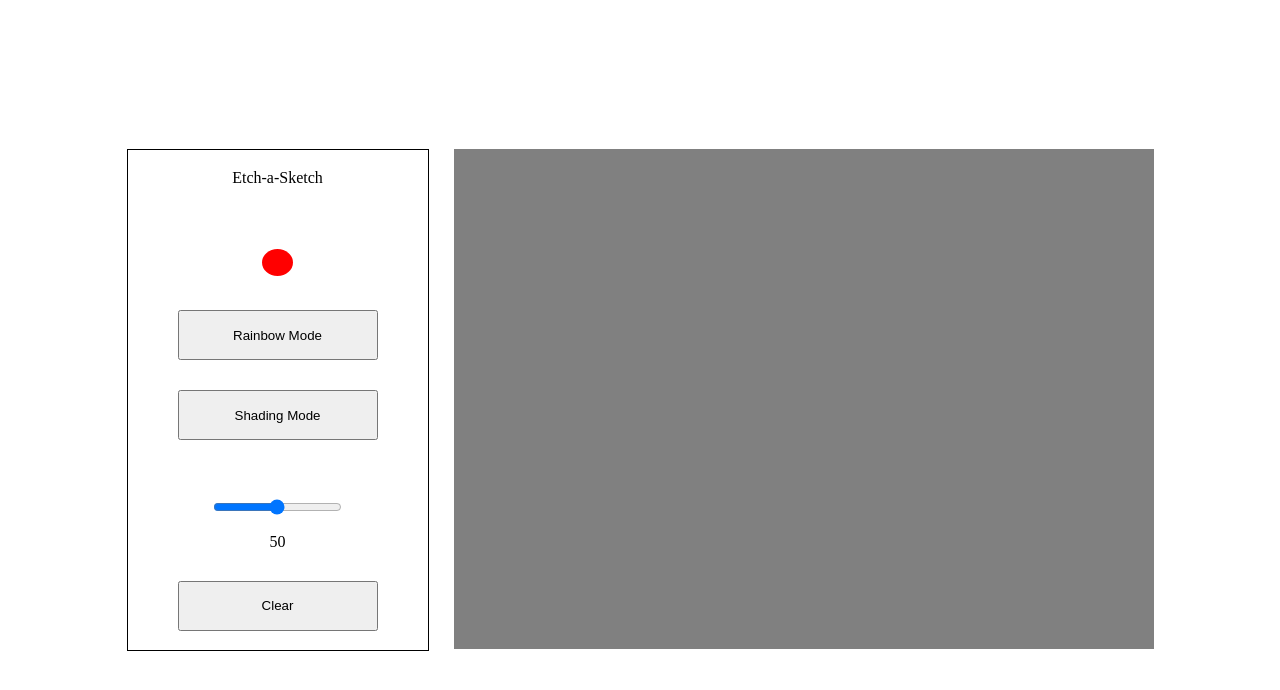
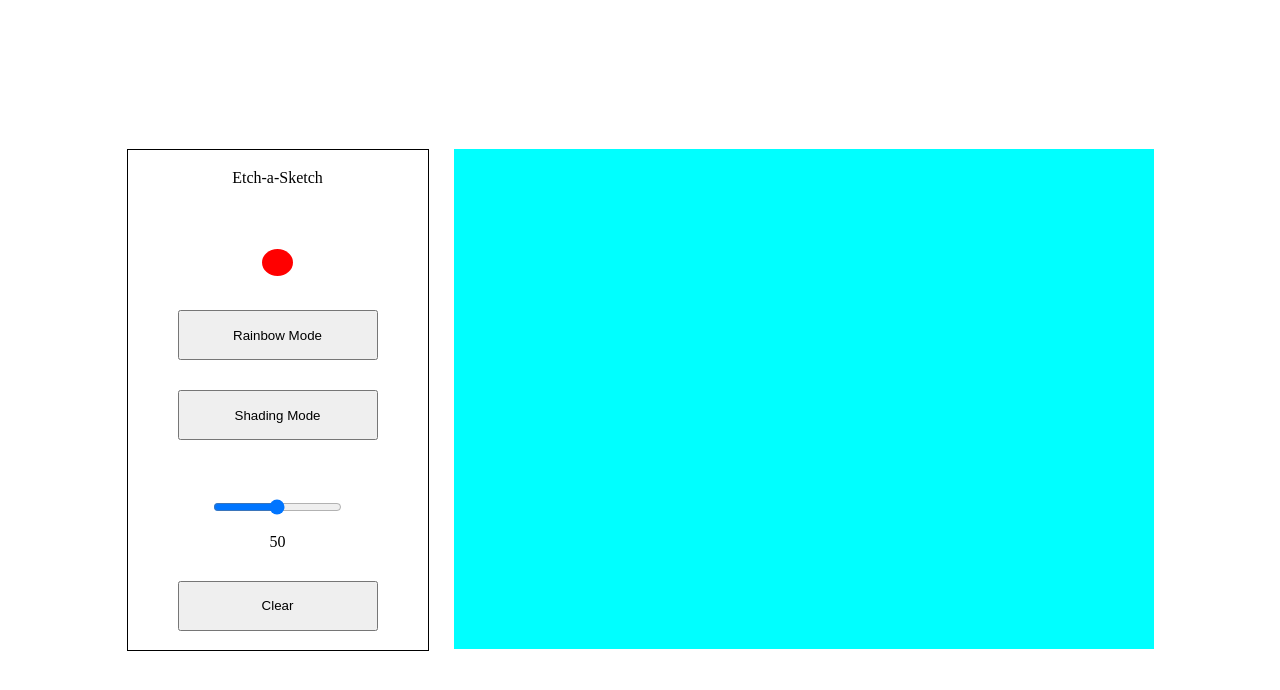
Before and after one commit to KaniyanAhmad/etch-a-sketch, a plain HTML site: page index.html in a window 1280 px wide. Drawn offline with Linux system fonts and the light colour scheme.

Commit message:
Grid generator in js

```diff
--- a/javascript.js
+++ b/javascript.js
@@ -7,3 +7,25 @@
 //         gridContainer.removeChild(gridContainer.firstChild);
 //       }
 // }
+
+
+
+//div generator
+
+const gridContainer = document.getElementById('gridContainer');
+
+let x = 64;
+gridContainer.style.gridTemplateColumns = `repeat(${x}, 1fr)`;
+
+for (let row = 0; row < x; row++) {
+    for (let column = 0; column < x; column++) {
+        const box = document.createElement('div');
+        box.classList.add('gridItem');
+        gridContainer.appendChild(box);
+
+        box.addEventListener('mouseover', function () {
+            console.log('in event listener');
+            box.style.backgroundColor = 'black';
+        });
+    }
+}
--- a/style.css
+++ b/style.css
@@ -78,4 +78,9 @@ button {
     width: 700px;
     height: 500px;
     background-color: gray;
+    display: grid;
 }
+
+.gridItem {
+    background-color: aqua;
+}
```
